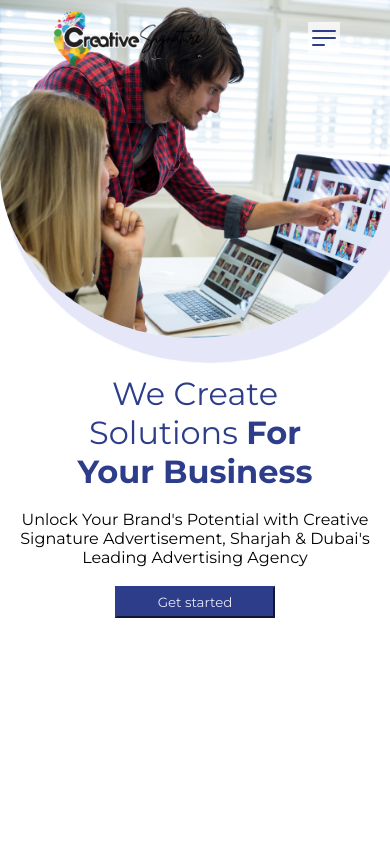
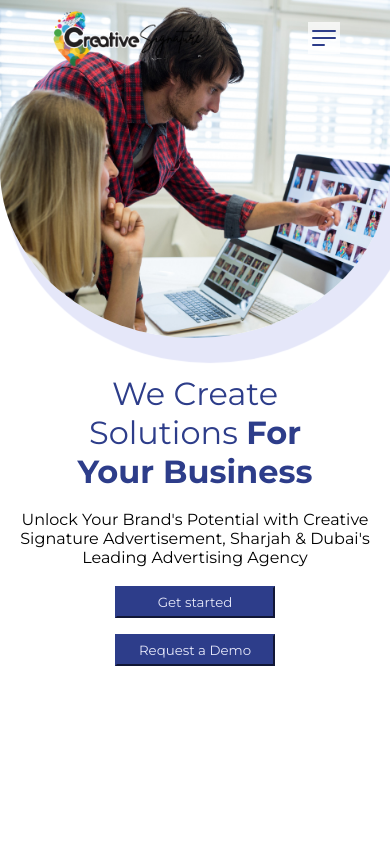
Before and after one commit to abhicplash/csign, a React (Create React App) app: page / in a window 390 px wide. Shown: the top 844 px of the page. Built offline with nearby package versions, Linux system fonts and the light colour scheme.

Commit message:
banner btn added

```diff
--- a/src/components/Layout/Banner.css
+++ b/src/components/Layout/Banner.css
@@ -10,7 +10,7 @@
   /* overflow-x: hidden; */
   /* border: 1px solid; */
 }
-.para{
+.para {
   width: 25rem;
 }
 .banner-img {
@@ -33,6 +33,10 @@
   text-transform: capitalize;
   color: var(--blue);
 }
+.btnwrapper {
+  display: flex;
+  gap: 1rem;
+}
 .banner-btn {
   width: 10rem;
   height: 2rem;
@@ -44,6 +48,9 @@
   cursor: pointer;
 }
 @media (max-width: 768px) {
+  .btnwrapper {
+    flex-direction: column;
+  }
   .banner-container {
     gap: 2rem;
     flex-direction: column;
@@ -51,7 +58,7 @@
     justify-content: start;
     align-items: center;
   }
-  .para{
+  .para {
     width: 90%;
   }
   .banner-details {
--- a/src/components/Layout/Banner.jsx
+++ b/src/components/Layout/Banner.jsx
@@ -10,13 +10,19 @@ const Banner = () => {
       </div>
       <div className="banner-details">
         <span className="heading">
-          we create <br /> solutions <b>for <br /> your business</b>
+          we create <br /> solutions{" "}
+          <b>
+            for <br /> your business
+          </b>
         </span>
         <span className="para">
           Unlock Your Brand's Potential with Creative Signature Advertisement,
           Sharjah & Dubai's Leading Advertising Agency
         </span>
-        <button className="banner-btn">Get started</button>
+        <div className="btnwrapper">
+          <button className="banner-btn">Get started</button>
+          <button className="banner-btn">Request a Demo</button>
+        </div>
       </div>
     </div>
   );
```
